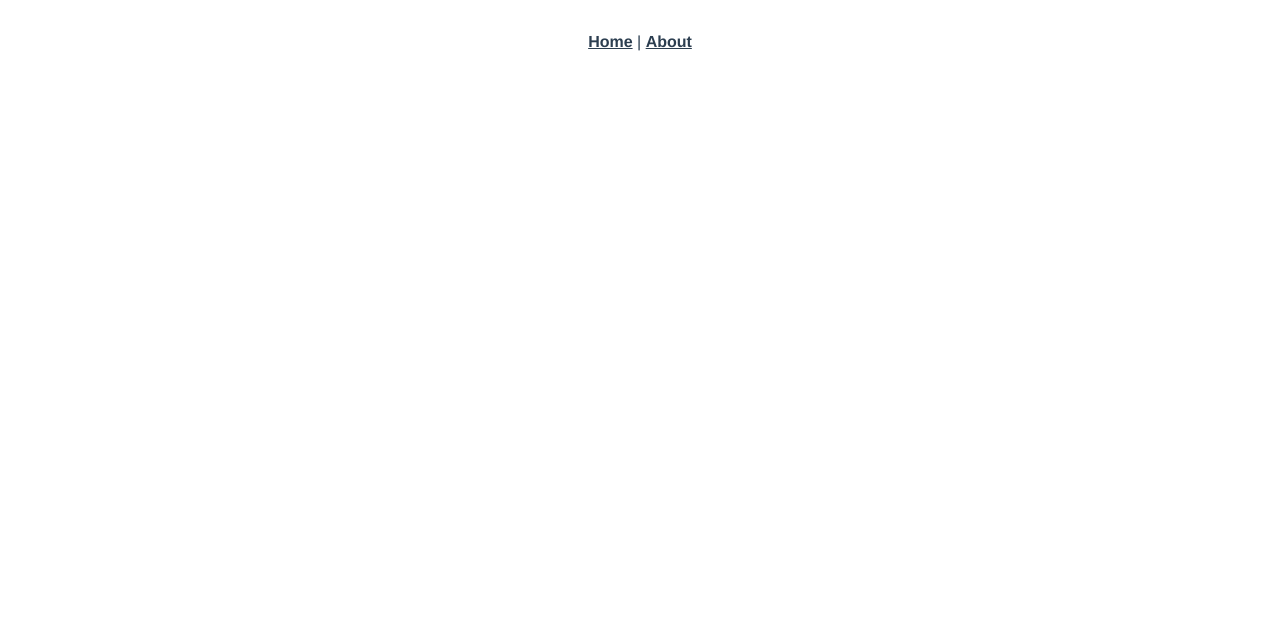
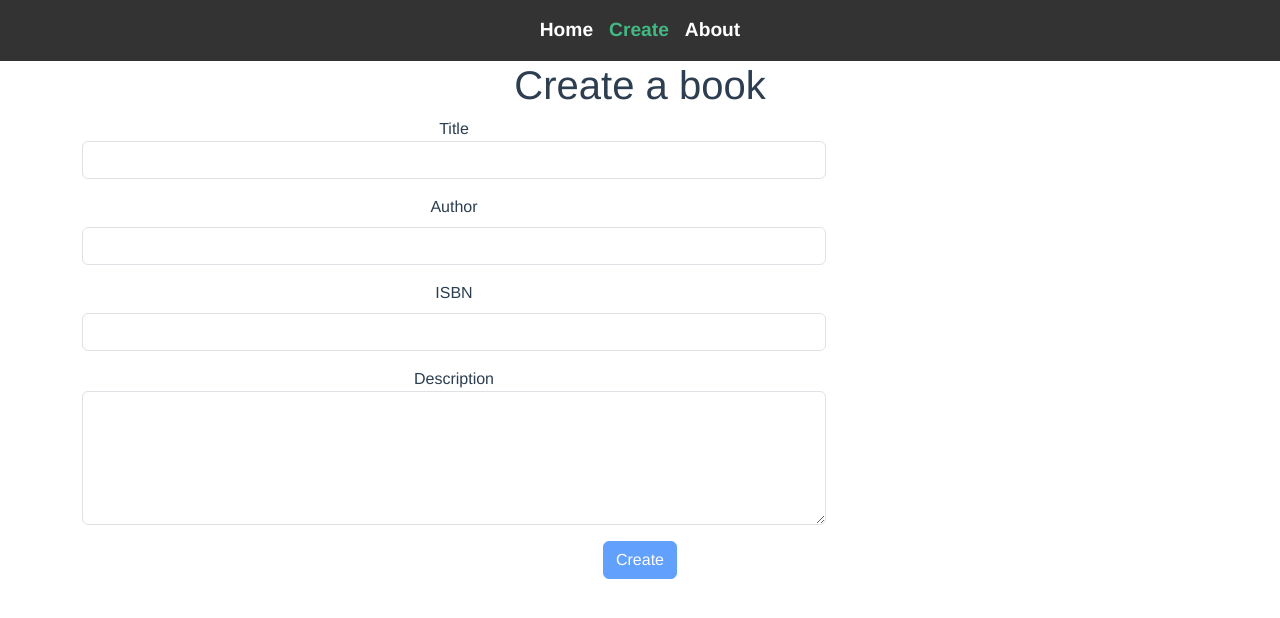
Before and after one commit to johnaziz57/book-management-system-fe, a Vue app: page /create in a window 1280 px wide. Before the commit this address had no page. Shown: the top 618 px of the page. Built offline with nearby package versions, Linux system fonts and the light colour scheme.

Commit message:
Add create book

```diff
--- a/src/App.vue
+++ b/src/App.vue
@@ -1,6 +1,7 @@
 <template>
   <nav>
-    <router-link to="/">Home</router-link> |
+    <router-link to="/">Home</router-link>
+    <router-link to="/create">Create</router-link>
     <router-link to="/about">About</router-link>
   </nav>
   <router-view />
@@ -17,13 +18,25 @@
 
 nav {
   padding: 30px;
+  background-color: #333;
+  padding: 1rem;
+	display: flex;
+	justify-content: center;
+	align-content: center;
 }
 
 nav a {
   font-weight: bold;
-  color: #2c3e50;
+  color: white;
+  text-decoration: none;
+  font-size: 1.2rem;
+  margin-inline: 8px;
+  flex-shrink: 1;
 }
 
+nav a:hover {
+  text-decoration: underline;
+}
 nav a.router-link-exact-active {
   color: #42b983;
 }
--- a/src/models/Book.ts
+++ b/src/models/Book.ts
@@ -1,5 +1,5 @@
 export type Book = {
-    id: number,
+    id: number | undefined,
     title:string,
     authors: string[],
     isbn: string,
--- a/src/router/index.ts
+++ b/src/router/index.ts
@@ -16,6 +16,11 @@ const routes: Array<RouteRecordRaw> = [
     component: () =>
       import(/* webpackChunkName: "about" */ '../views/AboutView.vue'),
   },
+  {
+    path: '/create',
+    name: 'create',
+    component: () => import('../views/CreateView.vue'),
+  }
 ]
 
 const router = createRouter({
--- a/src/store/data.ts
+++ b/src/store/data.ts
@@ -6,6 +6,8 @@ export interface BookStore {
   getBookById(id: number): Book | undefined
 
   getBookByTitle(searchTerm: string): Book[]
+
+  createBook(book: Book): void
 }
 
 const getBooks = async (): Promise<Book[]> => {
@@ -14,7 +16,6 @@ const getBooks = async (): Promise<Book[]> => {
 }
 
 const bookStore = await getBooks()
-console.log(bookStore)
 
 export default {
   getBooks(): Book[] {
@@ -28,4 +29,7 @@ export default {
       book.title.toLocaleLowerCase().includes(searchTerm.toLocaleLowerCase())
     )
   },
+  createBook(book: Book): void {
+    bookStore.push(book);
+  }
 } as BookStore
--- /dev/null
+++ b/src/views/CreateView.vue
@@ -0,0 +1,65 @@
+<template lang="">
+  <form action="" class="container mb3">
+    <h1>Create a book</h1>
+
+    <div class="col-md-8">
+      <div class="mb-3">
+        <label for="" class="from-label">Title</label>
+        <input type="text" class="form-control" v-model="title" />
+      </div>
+      <div class="mb-3">
+        <label for="" class="form-label">Author</label>
+        <input type="text" class="form-control" v-model="author" />
+      </div>
+      <div class="mb-3">
+        <label for="" class="form-label">ISBN</label>
+        <input type="text" class="form-control" v-model="isbn" />
+      </div>
+      <div class="mb-3">
+        <label for="" class="from-label">Description</label>
+        <textarea
+          type="text"
+          class="form-control"
+          rows="5"
+          v-model="description"
+        ></textarea>
+      </div>
+    </div>
+    <div class="col"></div>
+    <div class="mb-3">
+      <button
+        class="btn btn-primary"
+        @click.prevent="submitForm"
+        :disabled="isFormInvalid"
+      >
+        Create
+      </button>
+    </div>
+  </form>
+</template>
+<script setup lang="ts">
+import { ref, inject, computed } from 'vue'
+
+const $books = inject('$books') as BookStore
+
+let title = ref('')
+let description = ref('')
+let author = ref('')
+let isbn = ref('')
+
+function submitForm() {
+  const book: Book = {
+    title: title.value,
+    authors: [author.value],
+    isbn: isbn.value,
+    coverUrl: '',
+  }
+  console.log(book)
+  //$books.createBook(book)
+}
+
+const isFormInvalid = computed(() => {
+  return !title.value || !author.value || !isbn.value
+})
+</script>
+<style lang=""></style>
```
